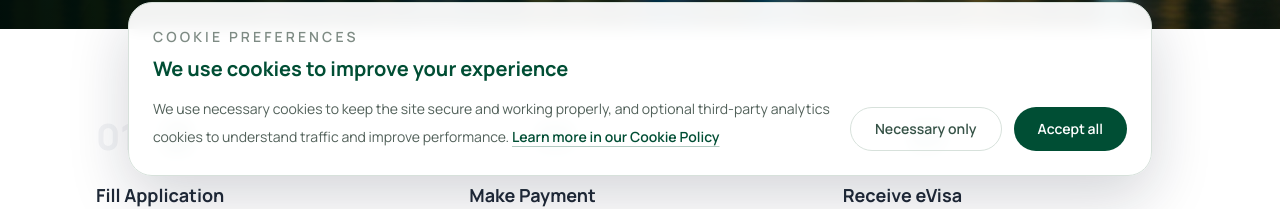
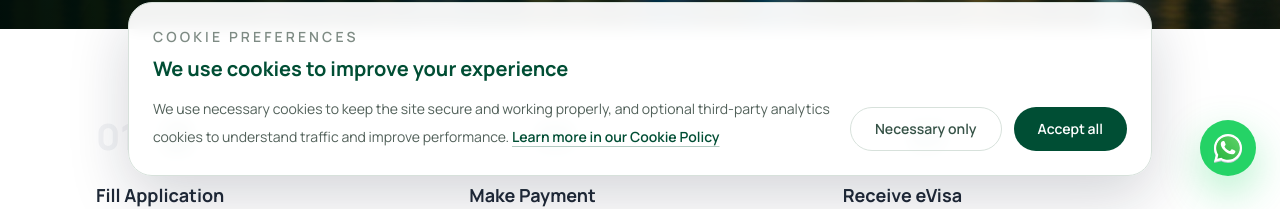
Before and after one commit to Abdiev003/azevisa-fe, a Next.js app: page / in a window 1280 px wide. Shown: the part 600-809 px from the top of the page. Built offline with nearby package versions, Linux system fonts and the light colour scheme; no server answers.

Commit message:
feat: add WhatsApp bubble component for direct chat support

```diff
--- a/src/app/layout.tsx
+++ b/src/app/layout.tsx
@@ -5,6 +5,7 @@ import { cookies } from "next/headers";
 import { Toaster } from "sonner";
 import "./globals.css";
 import { CookieConsent } from "@/components/cookie-consent";
+import { WhatsAppBubble } from "@/components/whatsapp-bubble";
 import { Header } from "@/layouts/header";
 import { Footer } from "@/layouts/footer";
 
@@ -130,6 +131,7 @@ export default async function RootLayout({
           <Header locale={locale} />
           <main className="flex-1">{children}</main>
           <Footer />
+          <WhatsAppBubble />
           <CookieConsent gaId={GA_ID} />
           <Toaster position="top-right" />
         </NextIntlClientProvider>
--- a/src/components/payment/paypal-checkout.tsx
+++ b/src/components/payment/paypal-checkout.tsx
@@ -142,7 +142,7 @@ export function PayPalCheckout({
   return (
     <div className="flex flex-col gap-4">
       {/* Amount summary — always visible */}
-      <div className="bg-gray-50 border border-gray-100 rounded-xl px-5 py-4 flex items-center justify-between">
+      <div className="flex items-center justify-between px-5 py-4 border border-gray-100 bg-gray-50 rounded-xl">
         <div>
           <span className="text-sm text-[#6F7A72]">Total to pay</span>
           <p className="mt-1 text-sm font-medium text-[#1F2937]">
@@ -156,7 +156,7 @@ export function PayPalCheckout({
 
       {/* Status messages */}
       {status === "processing" && (
-        <div className="bg-blue-50 border border-blue-100 text-blue-700 text-sm rounded-xl px-4 py-3">
+        <div className="px-4 py-3 text-sm text-blue-700 border border-blue-100 bg-blue-50 rounded-xl">
           Processing payment — please wait…
         </div>
       )}
@@ -168,7 +168,7 @@ export function PayPalCheckout({
       )}
 
       {status === "error" && errorMessage && (
-        <div className="bg-red-50 border border-red-100 text-red-600 text-sm rounded-xl px-4 py-3">
+        <div className="px-4 py-3 text-sm text-red-600 border border-red-100 bg-red-50 rounded-xl">
           {errorMessage}
         </div>
       )}
@@ -178,21 +178,21 @@ export function PayPalCheckout({
         <PayPalButtons
           style={{
             layout: "vertical",
-            shape: "rect",
-            label: "pay",
-            color: "blue",
+            shape: "pill",
+            // label: "pay",
+            // color: "blue",
             height: 45,
           }}
-          fundingSource={preferredFunding}
-          disabled={status === "processing" || status === "success"}
+          fundingSource={"card"}
+          // disabled={status === "processing" || status === "success"}
           createOrder={handleCreateOrder}
           onApprove={handleApprove}
           onCancel={handleCancel}
           onError={handleError}
         >
-          <div className="rounded-xl border border-amber-200 bg-amber-50 px-4 py-3 text-sm text-amber-700">
-            The selected payment option is currently unavailable. Please go
-            back and choose the other payment method.
+          <div className="px-4 py-3 text-sm border rounded-xl border-amber-200 bg-amber-50 text-amber-700">
+            The selected payment option is currently unavailable. Please go back
+            and choose the other payment method.
           </div>
         </PayPalButtons>
       </PayPalScriptProvider>
--- /dev/null
+++ b/src/components/whatsapp-bubble.tsx
@@ -0,0 +1,72 @@
+"use client";
+
+const WHATSAPP_URL = process.env.NEXT_PUBLIC_WHATSAPP_URL;
+
+export function WhatsAppBubble() {
+  if (!WHATSAPP_URL) {
+    return null;
+  }
+
+  return (
+    <a
+      href={WHATSAPP_URL}
+      target="_blank"
+      rel="noreferrer"
+      aria-label="Chat on WhatsApp"
+      className="fixed bottom-6 right-6 z-50 flex h-14 w-14 items-center justify-center rounded-full bg-[#25D366] text-white shadow-[0_16px_40px_rgba(37,211,102,0.35)] transition-transform duration-200 hover:scale-105"
+    >
+      <svg
+        viewBox="0 0 32 32"
+        fill="none"
+        xmlns="http://www.w3.org/2000/svg"
+        width={32}
+        height={32}
+      >
+        <g id="SVGRepo_bgCarrier" strokeWidth="0"></g>
+        <g
+          id="SVGRepo_tracerCarrier"
+          strokeLinecap="round"
+          strokeLinejoin="round"
+        ></g>
+        <g id="SVGRepo_iconCarrier">
+          {" "}
+          <path
+            fillRule="evenodd"
+            clipRule="evenodd"
+            d="M16 31C23.732 31 30 24.732 30 17C30 9.26801 23.732 3 16 3C8.26801 3 2 9.26801 2 17C2 19.5109 2.661 21.8674 3.81847 23.905L2 31L9.31486 29.3038C11.3014 30.3854 13.5789 31 16 31ZM16 28.8462C22.5425 28.8462 27.8462 23.5425 27.8462 17C27.8462 10.4576 22.5425 5.15385 16 5.15385C9.45755 5.15385 4.15385 10.4576 4.15385 17C4.15385 19.5261 4.9445 21.8675 6.29184 23.7902L5.23077 27.7692L9.27993 26.7569C11.1894 28.0746 13.5046 28.8462 16 28.8462Z"
+            fill="#BFC8D0"
+          ></path>{" "}
+          <path
+            d="M28 16C28 22.6274 22.6274 28 16 28C13.4722 28 11.1269 27.2184 9.19266 25.8837L5.09091 26.9091L6.16576 22.8784C4.80092 20.9307 4 18.5589 4 16C4 9.37258 9.37258 4 16 4C22.6274 4 28 9.37258 28 16Z"
+            fill="url(#paint0_linear_87_7264)"
+          ></path>{" "}
+          <path
+            fill-rule="evenodd"
+            clip-rule="evenodd"
+            d="M16 30C23.732 30 30 23.732 30 16C30 8.26801 23.732 2 16 2C8.26801 2 2 8.26801 2 16C2 18.5109 2.661 20.8674 3.81847 22.905L2 30L9.31486 28.3038C11.3014 29.3854 13.5789 30 16 30ZM16 27.8462C22.5425 27.8462 27.8462 22.5425 27.8462 16C27.8462 9.45755 22.5425 4.15385 16 4.15385C9.45755 4.15385 4.15385 9.45755 4.15385 16C4.15385 18.5261 4.9445 20.8675 6.29184 22.7902L5.23077 26.7692L9.27993 25.7569C11.1894 27.0746 13.5046 27.8462 16 27.8462Z"
+            fill="white"
+          ></path>{" "}
+          <path
+            d="M12.5 9.49989C12.1672 8.83131 11.6565 8.8905 11.1407 8.8905C10.2188 8.8905 8.78125 9.99478 8.78125 12.05C8.78125 13.7343 9.52345 15.578 12.0244 18.3361C14.438 20.9979 17.6094 22.3748 20.2422 22.3279C22.875 22.2811 23.4167 20.0154 23.4167 19.2503C23.4167 18.9112 23.2062 18.742 23.0613 18.696C22.1641 18.2654 20.5093 17.4631 20.1328 17.3124C19.7563 17.1617 19.5597 17.3656 19.4375 17.4765C19.0961 17.8018 18.4193 18.7608 18.1875 18.9765C17.9558 19.1922 17.6103 19.083 17.4665 19.0015C16.9374 18.7892 15.5029 18.1511 14.3595 17.0426C12.9453 15.6718 12.8623 15.2001 12.5959 14.7803C12.3828 14.4444 12.5392 14.2384 12.6172 14.1483C12.9219 13.7968 13.3426 13.254 13.5313 12.9843C13.7199 12.7145 13.5702 12.305 13.4803 12.05C13.0938 10.953 12.7663 10.0347 12.5 9.49989Z"
+            fill="white"
+          ></path>{" "}
+          <defs>
+            {" "}
+            <linearGradient
+              id="paint0_linear_87_7264"
+              x1="26.5"
+              y1="7"
+              x2="4"
+              y2="28"
+              gradientUnits="userSpaceOnUse"
+            >
+              {" "}
+              <stop stopColor="#5BD066"></stop>{" "}
+              <stop offset="1" stopColor="#27B43E"></stop>{" "}
+            </linearGradient>{" "}
+          </defs>{" "}
+        </g>
+      </svg>
+    </a>
+  );
+}
```
